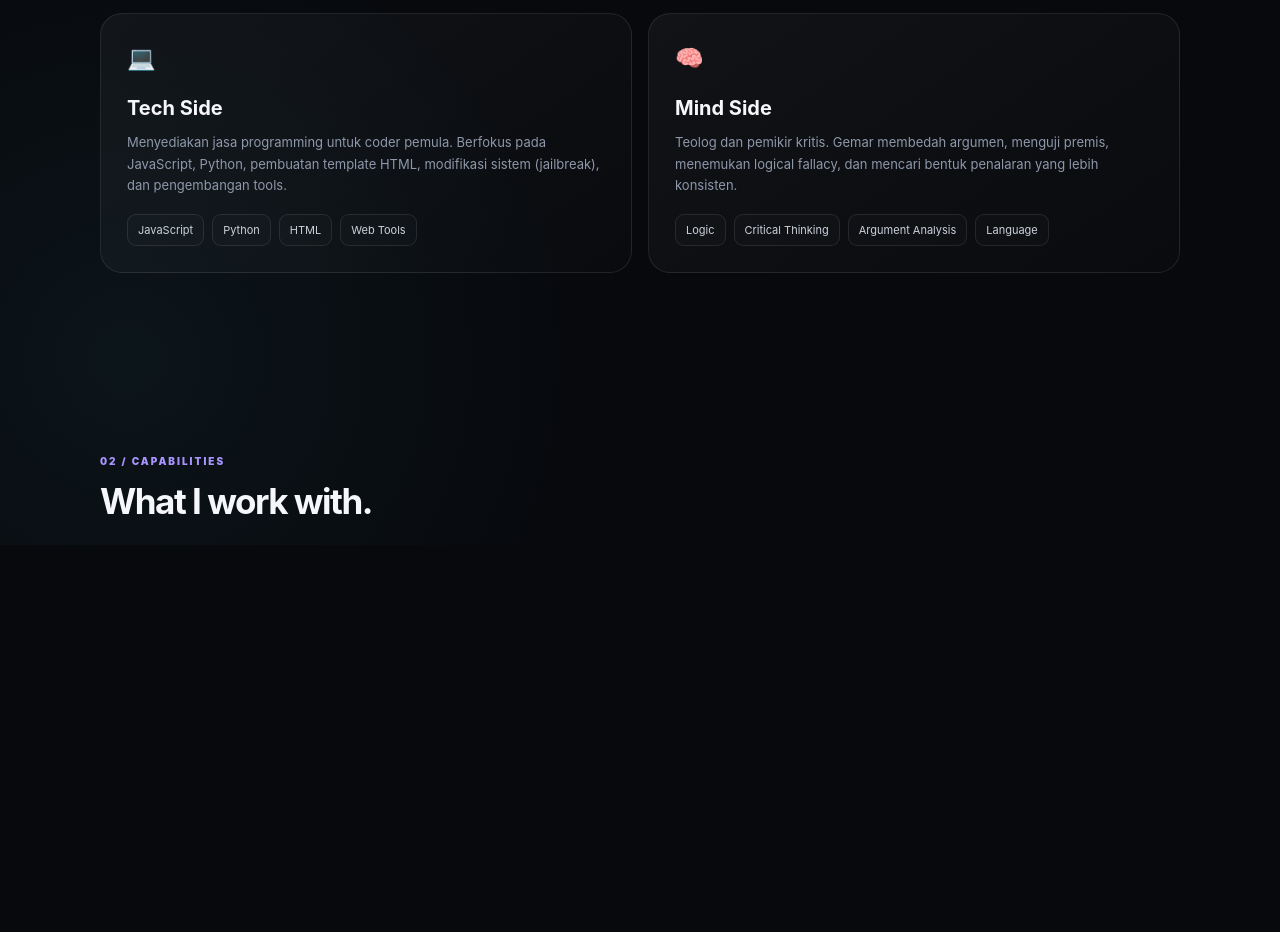
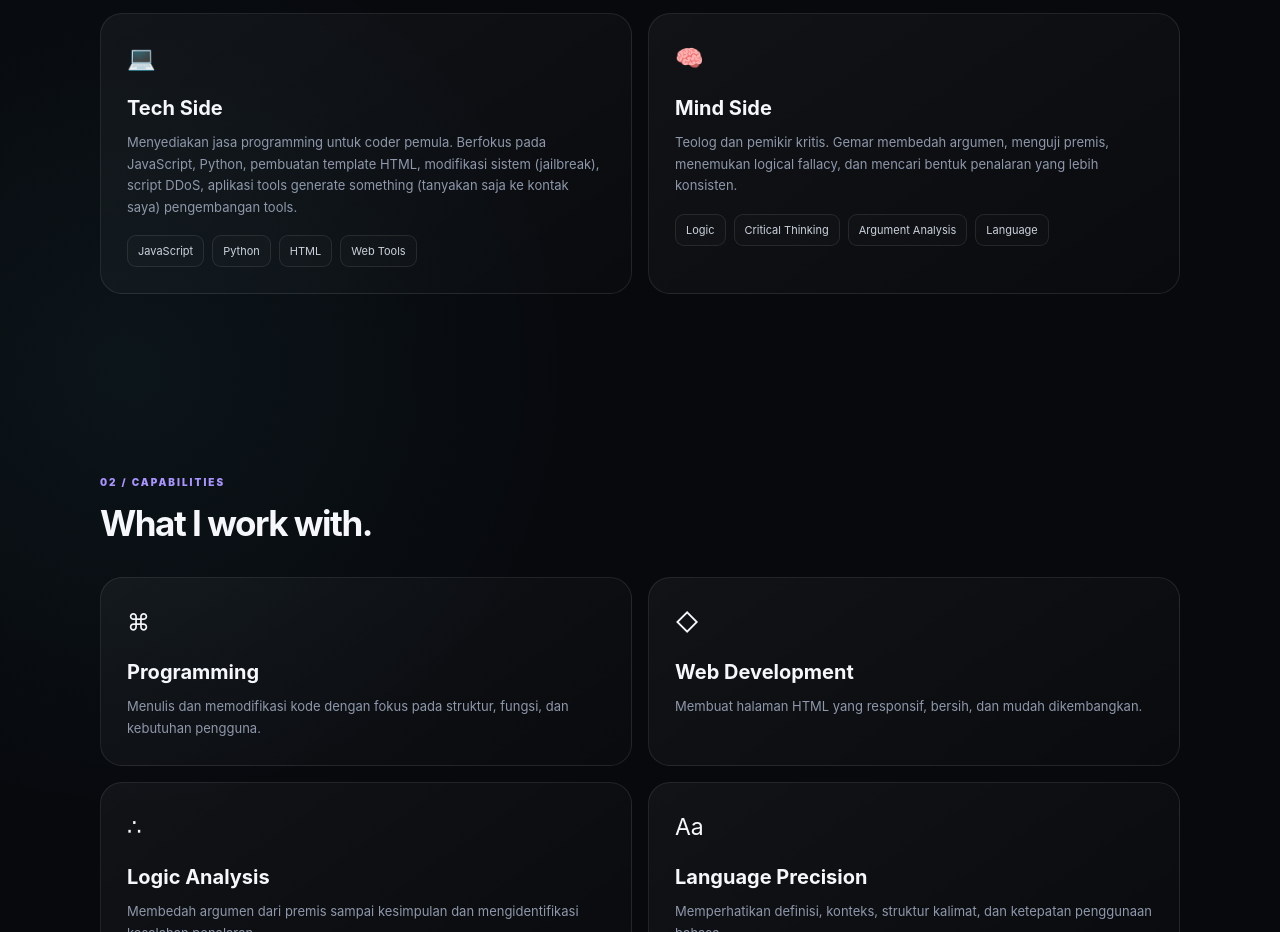
Before and after one commit to flow2skills/website, a plain HTML site: page index.html in a window 1280 px wide. Shown: the part 980-1912 px from the top of the page. Drawn offline with Linux system fonts and the light colour scheme.

Commit message:
Update index.html

```diff
--- a/index.html
+++ b/index.html
@@ -44,7 +44,7 @@ footer{border-top:1px solid var(--line);padding:27px 0;color:#697386;font-size:1
 <main class="wrap">
 <section id="about"><div class="kicker">01 / About</div><h2>Two sides. One mindset.</h2>
 <div class="grid">
-<article class="card"><div class="icon">💻</div><h3>Tech Side</h3><p>Menyediakan jasa programming untuk coder pemula. Berfokus pada JavaScript, Python, pembuatan template HTML, modifikasi sistem (jailbreak), dan pengembangan tools.</p><div class="skills"><span class="skill">JavaScript</span><span class="skill">Python</span><span class="skill">HTML</span><span class="skill">Web Tools</span></div></article>
+<article class="card"><div class="icon">💻</div><h3>Tech Side</h3><p>Menyediakan jasa programming untuk coder pemula. Berfokus pada JavaScript, Python, pembuatan template HTML, modifikasi sistem (jailbreak), script DDoS, aplikasi tools generate something (tanyakan saja ke kontak saya) pengembangan tools.</p><div class="skills"><span class="skill">JavaScript</span><span class="skill">Python</span><span class="skill">HTML</span><span class="skill">Web Tools</span></div></article>
 <article class="card"><div class="icon">🧠</div><h3>Mind Side</h3><p>Teolog dan pemikir kritis. Gemar membedah argumen, menguji premis, menemukan logical fallacy, dan mencari bentuk penalaran yang lebih konsisten.</p><div class="skills"><span class="skill">Logic</span><span class="skill">Critical Thinking</span><span class="skill">Argument Analysis</span><span class="skill">Language</span></div></article>
 </div></section>
 
```
